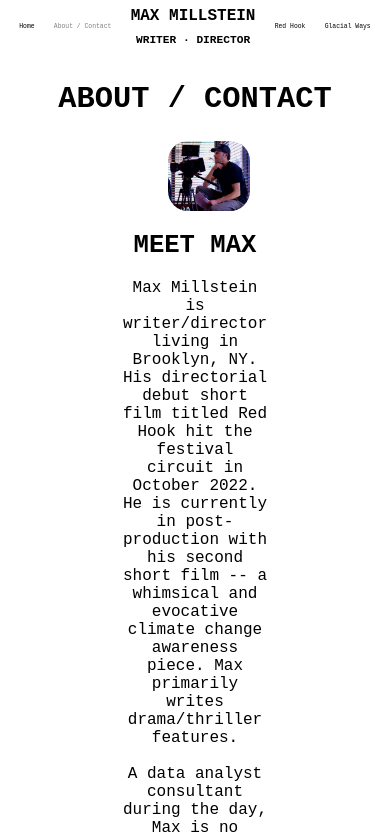
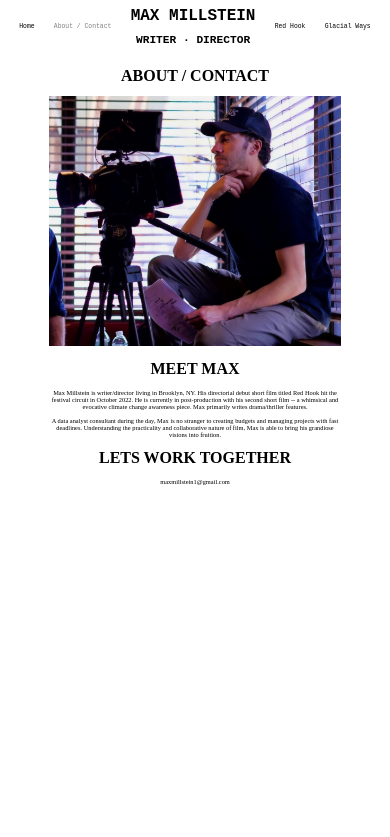
Before and after one commit to agubernikoff/mills-portfolio, a React (Create React App) app in the folder client/: page /about in a window 390 px wide. Shown: the top 837 px of the page. Built offline with nearby package versions, Linux system fonts and the light colour scheme.

Commit message:
mobile layout for about

```diff
--- a/client/src/About.js
+++ b/client/src/About.js
@@ -6,18 +6,15 @@ function About() {
   return (
     <div>
       <div className="aboutpage">
-        <h2>ABOUT / CONTACT</h2>
-        <div className="left_side">
-          <img className="biopic" src={biopic} />
-        </div>
-        <div className="right_side">
+        <h1>ABOUT / CONTACT</h1>
+        <img className="biopic" src={biopic} alt="max millstein" />
         <div className="max_text">
-            <h3>MEET MAX</h3>
+          <h1>MEET MAX</h1>
           <p>
             Max Millstein is writer/director living in Brooklyn, NY. His
             directorial debut short film titled Red Hook hit the festival
-              circuit in October 2022. He is currently in post-production with
-              his second short film -- a whimsical and evocative climate change
+            circuit in October 2022. He is currently in post-production with his
+            second short film -- a whimsical and evocative climate change
             awareness piece. Max primarily writes drama/thriller features.
             <br></br>
             <br></br>A data analyst consultant during the day, Max is no
@@ -26,9 +23,8 @@ function About() {
             of film, Max is able to bring his grandiose visions into fruition.
           </p>
 
-            <h3>LETS WORK TOGETHER</h3>
-            <p>Email: maxmillstein1@gmail.com</p>
-          </div>
+          <h1>LETS WORK TOGETHER</h1>
+          <p>maxmillstein1@gmail.com</p>
         </div>
       </div>
       {/* <Footer /> */}
--- a/client/src/App.css
+++ b/client/src/App.css
@@ -18,7 +18,8 @@ h1 {
 h3 {
   font-size: var(--h3);
 }
-a {
+a,
+p {
   font-size: var(--reg-font);
 }
 
@@ -162,43 +163,14 @@ a {
 }
 
 .aboutpage {
-  /* width: 100%; */
   text-align: center;
 }
-
-.left_side {
-  width: 35%;
-  float: left;
-  text-align: center;
+.biopic {
+  width: 75%;
 }
-
-.right_side {
-  width: 65%;
-  display: flex;
-  justify-content: space-around;
-  margin-top: -2.75%;
-}
-
-.biopic {
-  width: 100%;
-  margin-left: 20%;
-}
-
-.aboutpage > h2 {
-  font-size: 1.9em;
-}
-
 .max_text {
-  display: flex;
-  flex-direction: column;
-  align-items: center;
-  width: 58%;
-  text-align: center;
-}
-
-.max_text > h3 {
-  font-size: 1.6em;
-  margin-bottom: 2%;
+  width: 75%;
+  margin: auto;
 }
 
 .work_together {
@@ -222,14 +194,6 @@ a {
   font-weight: 1000px;
   font-size: 2em;
 }
-/* .redhook {
-  position: relative;
-  bottom: 12em;
-  display: flex;
-  flex-wrap: wrap;
-  flex-direction: column;
-  align-items: center;
-} */
 .redhook > iframe {
   width: 90%;
   height: 30em;
@@ -312,10 +276,6 @@ a {
     font-size: 0.75em;
     margin-bottom: 2%;
   }
-  .biopic {
-    width: 60%;
-    border-radius: 20px;
-  }
 
   .redhook > iframe {
     width: 90%;
@@ -326,12 +286,4 @@ a {
   .stills-container > img {
     width: 90%;
   }
-
-  .aboutpage {
-    display: flex;
-    flex-direction: column;
-    align-items: center;
-    font-family: "Roboto Mono", monospace;
-    height: 100%;
-  }
 }
```
Lines whose indentation alone changed are shown as unchanged.
